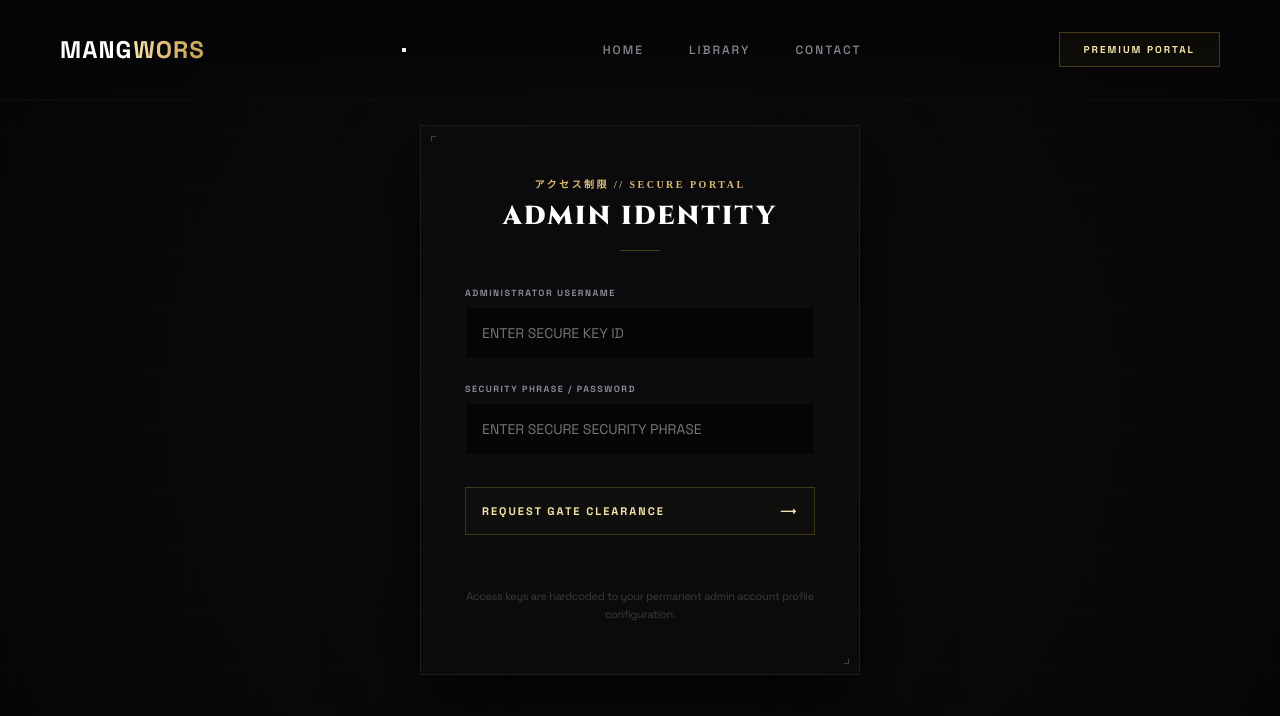
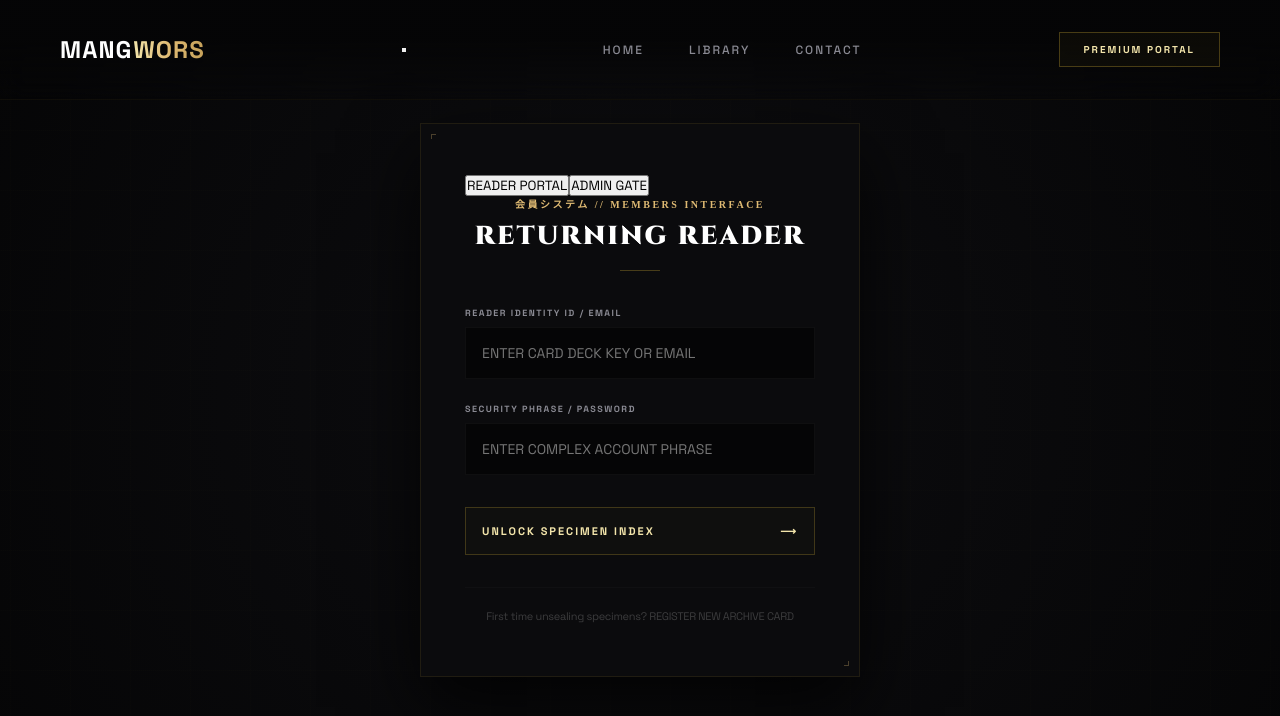
Before and after one commit to Oscarv2005/Mang-Wors, a React (Vite) app: page / in a window 1280 px wide. Both pictures are taken after a click on the button "PREMIUM PORTAL". Shown: the top 716 px of the page. Built offline with nearby package versions, Linux system fonts and the light colour scheme; no server answers.

Commit message:
Update Login.jsx

```diff
--- a/src/Login.jsx
+++ b/src/Login.jsx
@@ -6,18 +6,24 @@ function Login({
   setIsUserLoggedIn,
   targetRedirectManga,
   setSelectedManga,
-  isUserGate,
 }) {
-  const [authMode, setAuthMode] = useState("login"); // 'login' or 'register'
+  // Identity Segment Track: 'reader' or 'admin'
+  const [identityRole, setIdentityRole] = useState("reader");
+  // Sub-Authentication Phase for Readers: 'login' or 'register'
+  const [readerMode, setReaderMode] = useState("login");
+
+  // Form Input Coordinates
   const [username, setUsername] = useState("");
   const [password, setPassword] = useState("");
   const [confirmPassword, setConfirmPassword] = useState("");
 
+  // System State Messaging Pointers
   const [errorMessage, setErrorMessage] = useState("");
   const [successMessage, setSuccessMessage] = useState("");
 
-  const handleModeSwitch = (mode) => {
-    setAuthMode(mode);
+  // Smooth operational switch routine between different gate entries
+  const handleRoleToggle = (role) => {
+    setIdentityRole(role);
     setErrorMessage("");
     setSuccessMessage("");
     setUsername("");
@@ -25,21 +31,49 @@ function Login({
     setConfirmPassword("");
   };
 
-  const handleAuthSubmit = (e) => {
+  const handleAuthPipelineSubmit = (e) => {
     e.preventDefault();
     setErrorMessage("");
     setSuccessMessage("");
 
-    // --- SUB-ROUTE A: REGISTRATION COMPLIANCE ---
-    if (isUserGate && authMode === "register") {
+    // --- PIPELINE 1: SECURE ADMINISTRATIVE IDENTITY CLEARANCE ---
+    if (identityRole === "admin") {
+      fetch("https://mang-wors-back.onrender.com/api/admin/login", {
+        method: "POST",
+        headers: { "Content-Type": "application/json" },
+        body: JSON.stringify({ username, password }),
+      })
+        .then((res) => {
+          if (!res.ok) {
+            throw new Error("CORE INTEGRITY VERIFICATION FAILED");
+          }
+          return res.json();
+        })
+        .then((data) => {
+          if (data.success) {
+            setSuccessMessage("ADMINISTRATIVE VERIFICATION PASSED. BOOTING CONSOLE...");
+            setTimeout(() => {
+              setView("admin");
+            }, 1000);
+          } else {
+            setErrorMessage(data.message || "INVALID ADMINISTRATIVE SECURITY KEYS");
+          }
+        })
+        .catch((err) => {
+          console.error("Authentication link down:", err);
+          setErrorMessage("SERVER CONNECTION REFUSED. VERIFY LIVE BACKEND ENGINE STATUS.");
+        });
+      return;
+    }
+
+    // --- PIPELINE 2: READER ACCOUNT NEW REGISTRATION ---
+    if (readerMode === "register") {
       if (password !== confirmPassword) {
-        setErrorMessage("PASSWORDS DO NOT MATCH. VERIFY ENTRIES.");
+        setErrorMessage("PASSWORDS DO NOT MATCH. VERIFY SECURE STRINGS.");
         return;
       }
 
-      setSuccessMessage(
-        "PROFILE ACCREDITED! UNSEALING INK SYSTEM CHRONICLES...",
-      );
+      setSuccessMessage("NEW READER LOG ENGRAVED! ACCESS GRANTED...");
       setTimeout(() => {
         setIsUserLoggedIn(true);
         if (targetRedirectManga) {
@@ -52,9 +86,10 @@ function Login({
       return;
     }
 
-    // --- SUB-ROUTE B: GENERAL ACCESS FLOWS ---
-    if (isUserGate) {
-      // USER LOGIN GATEWAY: Instantly authorize session
+    // --- PIPELINE 3: EXISTING READER DIRECT SIGN IN ---
+    // Instantly authorizes returning profile card credentials
+    setSuccessMessage("WELCOME BACK, READER. RETRIEVING INTERACTIVE PORTFOLIO...");
+    setTimeout(() => {
       setIsUserLoggedIn(true);
       if (targetRedirectManga) {
         setSelectedManga(targetRedirectManga);
@@ -62,31 +97,7 @@ function Login({
       } else {
         setView("home");
       }
-    } else {
-      // FIXED: Swapped local environment domain route point for your live Render production link
-      fetch("https://mang-wors-back.onrender.com/api/admin/login", {
-        method: "POST",
-        headers: { "Content-Type": "application/json" },
-        body: JSON.stringify({ username, password }),
-      })
-        .then((res) => {
-          if (!res.ok) {
-            throw new Error("GATE CLEARANCE DENIED OR ROUTE INVALID");
-          }
-          return res.json();
-        })
-        .then((data) => {
-          if (data.success) {
-            setView("admin");
-          } else {
-            setErrorMessage(data.message || "INVALID CREDENTIAL MATRIX");
-          }
-        })
-        .catch((err) => {
-          console.error("Authentication link down:", err);
-          setErrorMessage("SERVER ERROR. VERIFY CORE GATE OPERATIONAL STATUS.");
-        });
-    }
+    }, 1000);
   };
 
   return (
@@ -94,45 +105,44 @@ function Login({
       <div className="login-bg-lines-prestige" aria-hidden="true" />
 
       <div className="login-container-gold">
+        {/* Prestige Gilded Boundary Corner Clips */}
         <div className="login-gate-pin pin-tl" />
         <div className="login-gate-pin pin-br" />
 
+        {/* TOP COMPONENT: Identity Segment Toggle Matrix */}
+        <div className="identity-segment-bar-prestige">
+          <button
+            type="button"
+            className={`identity-segment-btn ${identityRole === "reader" ? "active-segment" : ""}`}
+            onClick={() => handleRoleToggle("reader")}
+          >
+            READER PORTAL
+          </button>
+          <button
+            type="button"
+            className={`identity-segment-btn ${identityRole === "admin" ? "active-segment" : ""}`}
+            onClick={() => handleRoleToggle("admin")}
+          >
+            ADMIN GATE
+          </button>
+        </div>
+
+        {/* HEADER SECTION */}
         <div className="login-header-gold">
           <span className="login-subtitle-gold">
-            {isUserGate
-              ? "会員アクセス // MEMBER PLATFORM"
-              : "アクセス制限 // SECURE PORTAL"}
+            {identityRole === "admin" ? "管理者コンソール // SECURE PORTAL" : "会員システム // MEMBERS INTERFACE"}
           </span>
           <h1 className="login-title-gold">
-            {isUserGate
-              ? authMode === "login"
-                ? "READER ACCESS"
-                : "ENGRAVE LEDGER"
-              : "ADMIN IDENTITY"}
+            {identityRole === "admin"
+              ? "ADMIN IDENTITY"
+              : readerMode === "login"
+              ? "RETURNING READER"
+              : "ENGRAVE LEDGER PROFILE"}
           </h1>
           <div className="login-rule-gold" />
         </div>
 
-        {/* Dynamic Nav Switcher Tabs for Users */}
-        {isUserGate && (
-          <div className="auth-mode-selector-tabs">
-            <button
-              type="button"
-              className={`auth-tab-btn ${authMode === "login" ? "active-tab" : ""}`}
-              onClick={() => handleModeSwitch("login")}
-            >
-              Sign In
-            </button>
-            <button
-              type="button"
-              className={`auth-tab-btn ${authMode === "register" ? "active-tab" : ""}`}
-              onClick={() => handleModeSwitch("register")}
-            >
-              Register
-            </button>
-          </div>
-        )}
-
+        {/* FEEDBACK & STATUS MESSAGE CARDS */}
         {errorMessage && (
           <div className="login-error-box-gold">
             <span className="error-icon-gold">✦</span>
@@ -147,18 +157,15 @@ function Login({
           </div>
         )}
 
-        <form onSubmit={handleAuthSubmit} className="login-form-gold">
+        {/* CORE SECURE ENTRY FORM FORMATION */}
+        <form onSubmit={handleAuthPipelineSubmit} className="login-form-gold">
           <div className="login-input-group-gold">
             <label>
-              {isUserGate ? "ACCOUNT ID / EMAIL" : "ADMINISTRATOR USERNAME"}
+              {identityRole === "admin" ? "ADMINISTRATOR ACCOUNT USERNAME" : "READER IDENTITY ID / EMAIL"}
             </label>
             <input
-              type="text"
-              placeholder={
-                isUserGate
-                  ? "ENTER DECK PROFILE IDENTITY"
-                  : "ENTER SECURE KEY ID"
-              }
+              type={identityRole === "admin" ? "email" : "text"}
+              placeholder={identityRole === "admin" ? "e.g., admin@manga.com" : "ENTER CARD DECK KEY OR EMAIL"}
               value={username}
               onChange={(e) => setUsername(e.target.value)}
               required
@@ -169,19 +176,20 @@ function Login({
             <label>SECURITY PHRASE / PASSWORD</label>
             <input
               type="password"
-              placeholder="ENTER SECURE SECURITY PHRASE"
+              placeholder="ENTER COMPLEX ACCOUNT PHRASE"
               value={password}
               onChange={(e) => setPassword(e.target.value)}
               required
             />
           </div>
 
-          {isUserGate && authMode === "register" && (
+          {/* DYNAMIC FIELD: Active only for new users clicking Register track links */}
+          {identityRole === "reader" && readerMode === "register" && (
             <div className="login-input-group-gold field-fade-in-prestige">
-              <label>CONFIRM ARCHIVE ACCOUNT PASSWORD</label>
+              <label>CONFIRM SECURE PASSWORD</label>
               <input
                 type="password"
-                placeholder="RE-ENTER PASSWORD PHRASE"
+                placeholder="RE-ENTER SECURITY PHRASE"
                 value={confirmPassword}
                 onChange={(e) => setConfirmPassword(e.target.value)}
                 required
@@ -191,21 +199,38 @@ function Login({
 
           <button type="submit" className="login-submit-btn-gold">
             <span>
-              {isUserGate
-                ? authMode === "login"
-                  ? "UNLOCK MATRIX CHRONICLE"
-                  : "ENGRAVE READER CARD"
-                : "REQUEST GATE CLEARANCE"}
+              {identityRole === "admin"
+                ? "REQUEST CONSOLE ENTRY"
+                : readerMode === "login"
+                ? "UNLOCK SPECIMEN INDEX"
+                : "COMMIT ACCOUNT TO LEDGER"}
             </span>
             <span className="btn-arrow-gold">⟶</span>
           </button>
         </form>
 
-        <p className="login-footer-notice-gold">
-          {isUserGate
-            ? "Free creation log endpoints are accessible. Standard credentials synchronize across network ledgers safely."
-            : "Access keys are hardcoded to your permanent admin account profile configuration."}
-        </p>
+        {/* FOOTER DIALOG: Sub-mode selection paths for Readers vs Hardcoded notices for Admin */}
+        <div className="login-footer-notice-gold">
+          {identityRole === "admin" ? (
+            <p className="admin-lock-text-warning">
+              Security Notice: Unauthorized access attempts trigger encrypted database lockdown protocols automatically.
+            </p>
+          ) : readerMode === "login" ? (
+            <p className="auth-helper-subtext">
+              First time unsealing specimens?{" "}
+              <span className="inline-gold-link" onClick={() => handleModeSwitch("register")}>
+                REGISTER NEW ARCHIVE CARD
+              </span>
+            </p>
+          ) : (
+            <p className="auth-helper-subtext">
+              Already possess an active reading license?{" "}
+              <span className="inline-gold-link" onClick={() => handleModeSwitch("login")}>
+                DIRECT SIGN IN
+              </span>
+            </p>
+          )}
+        </div>
       </div>
     </section>
   );
```
